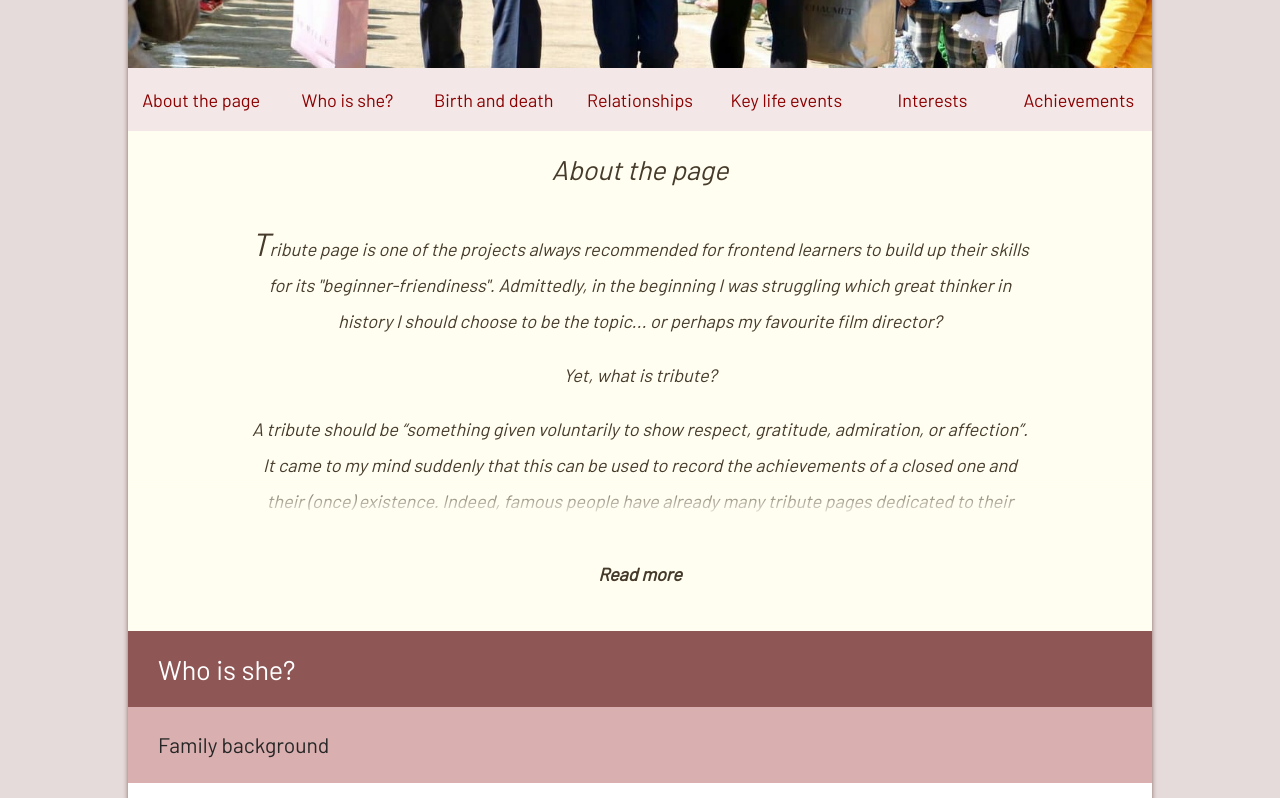
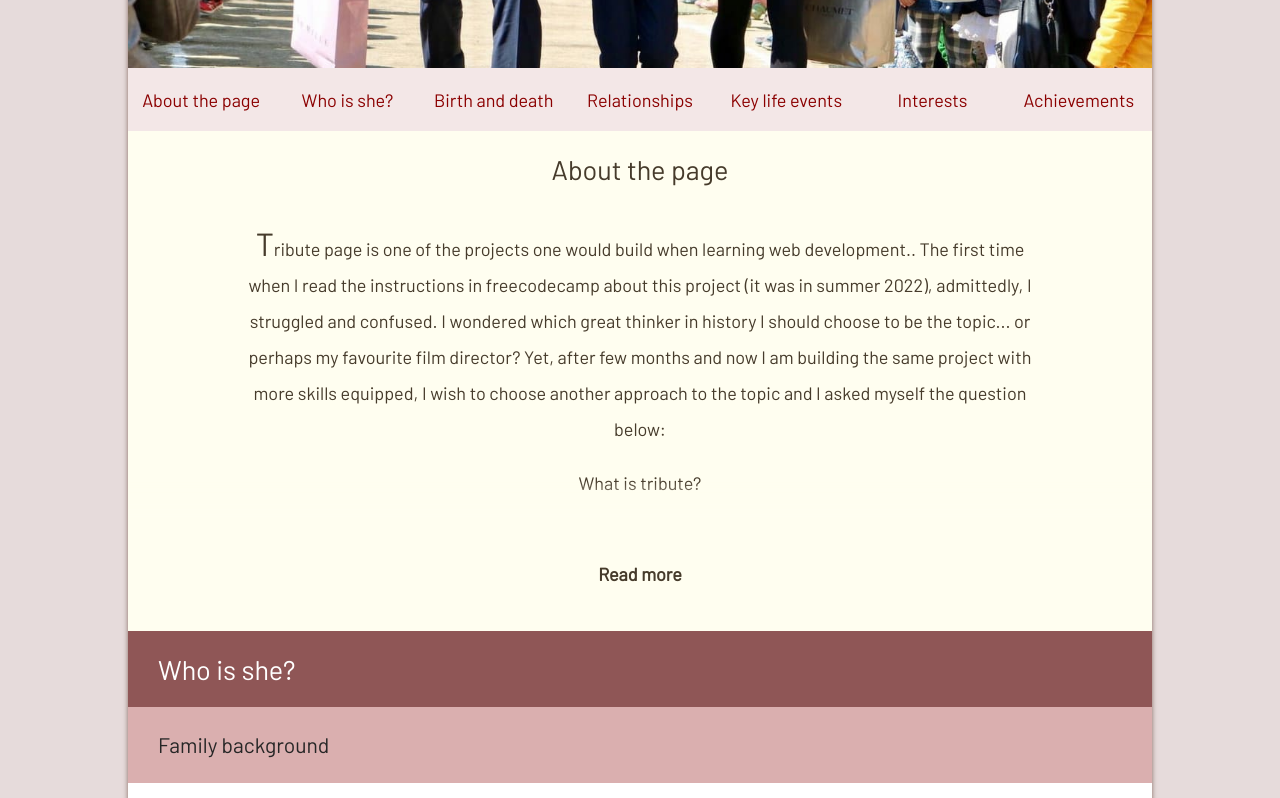
Before and after one commit to kamiviolet/tribute_page, a plain HTML site: page index.html in a window 1280 px wide. Shown: the part 700-1498 px from the top of the page. Drawn offline with Linux system fonts and the light colour scheme.

Commit message:
edited text for 'about the page' section

```diff
--- a/index.html
+++ b/index.html
@@ -36,10 +36,17 @@
     <main>
         <article class="about foldable">
             <h2 id="about">About the page</h2>
-            <p>Tribute page is one of the projects always recommended for frontend learners to build up their skills for its "beginner-friendiness". Admittedly, in the beginning I was struggling which great thinker in history I should choose to be the topic... or perhaps my favourite film director?</p>
-            <p>Yet, what is tribute?</p>
-            <p>A tribute should be <q>something given voluntarily to show respect, gratitude, admiration, or affection</q>. It came to my mind suddenly that this can be used to record the achievements of a closed one and their (once) existence. Indeed, famous people have already many tribute pages dedicated to their achievements and influence, and each page contains more or less similar information, sometimes in greater details and sometimes rather in brief. On the other hand, ordinary people must have something in their life also worth being recorded in the internet, particularly those who have been special to us.</p>
-            <p>As a result, this triute page is for my sister, Kayan Lam.</p>
+            <p>Tribute page is one of the projects one would build when learning web development.. The first time when I read the instructions in freecodecamp about this project (it was in summer 2022), admittedly, I struggled and confused. I wondered which great thinker in history I should choose to be the topic... or perhaps my favourite film director? Yet, after few months and now I am building the same project with more skills equipped, I wish to choose another approach to the topic and I asked myself the question below:</p>
+            <p>What is tribute?</p>
+            <p>
+                As I am not a native English speaker, I looked up to the dictionary and found the following,
+                <blockquote>
+                    <p>Tribute means something given or contributed voluntarily... showing respect, gratitude, or affection</p>
+                    <cite>From Merriam Webster</cite>
+                    </blockquote>
+                And suddenly it came to my mind that this can be used to record the achievements of a closed one and their (once) existence. Indeed, famous people have already many tribute pages dedicated to their achievements and influence, and each page contains more or less similar information, sometimes in greater details and sometimes rather in brief. On the other hand, ordinary people must also have something in their life worth being recorded in this vast internet, particularly those who have been special to us.
+            </p>
+            <p>As a result, this triute page is made by me for my sister, Kayan Lam.</p>
             <strong class="expand_button hidding_text">Read more</strong>
         </article>
 
--- a/styles.css
+++ b/styles.css
@@ -5,6 +5,15 @@
 
 a {
   color: darkred;
+}
+
+blockquote p {
+  font-weight: 600;
+  font-style: italic;
+}
+
+blockquote p::before {
+  content: "-";
 }
 
 h2, h3, dl {
@@ -139,7 +148,6 @@ article a:last-of-type {
 .about,
 .about h2 {
   position: relative;
-  font-style: italic;
   color:hsl(36, 24%, 22%);
   text-align: center;
 
@@ -156,6 +164,7 @@ article a:last-of-type {
   display: block;
   margin: 0;
   padding-block: 50px;
+  width: 100%;
 
   background: hsl(56, 100%, 97%);
   cursor: pointer;
@@ -167,7 +176,6 @@ article a:last-of-type {
   left: 0;
   padding-block-start: 75px;
 
-  width: 100%;
   height: 150px;
   mask-image: linear-gradient(to top, black 75%, transparent 100%);
 }
```
